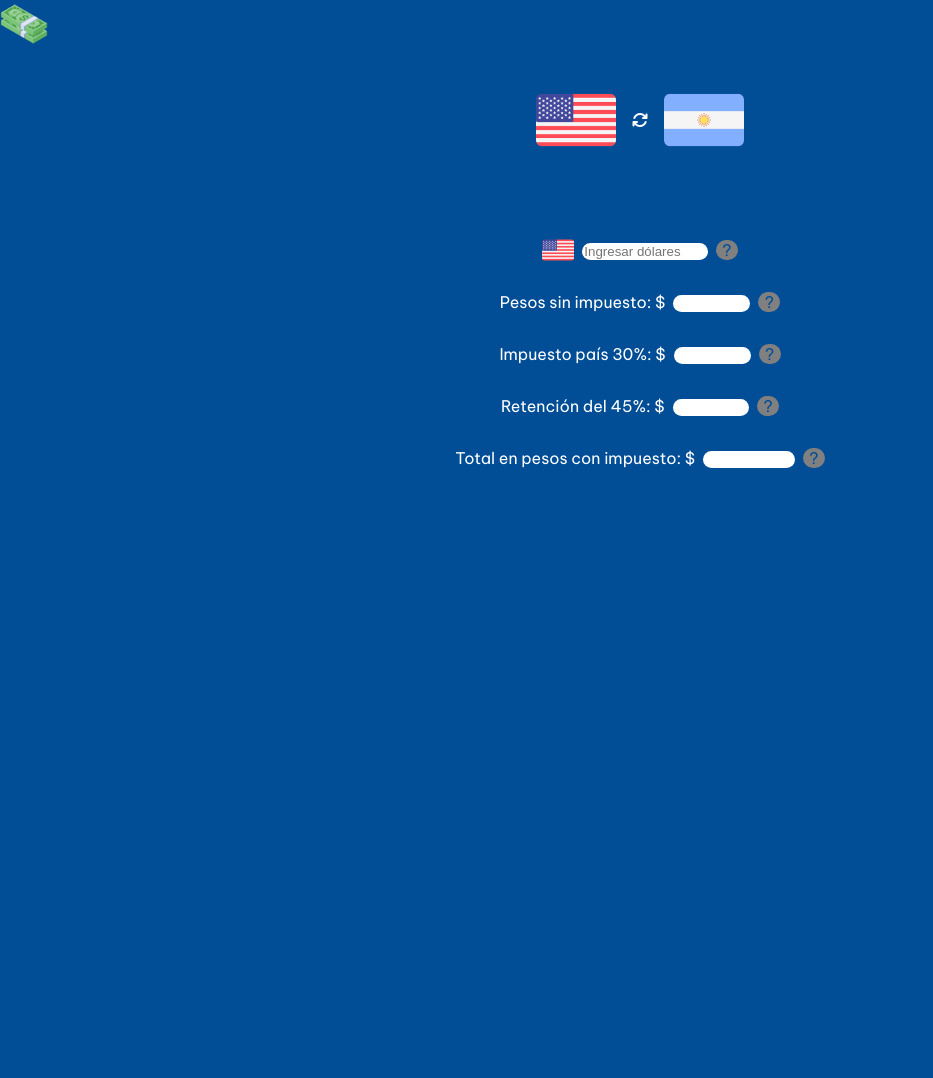
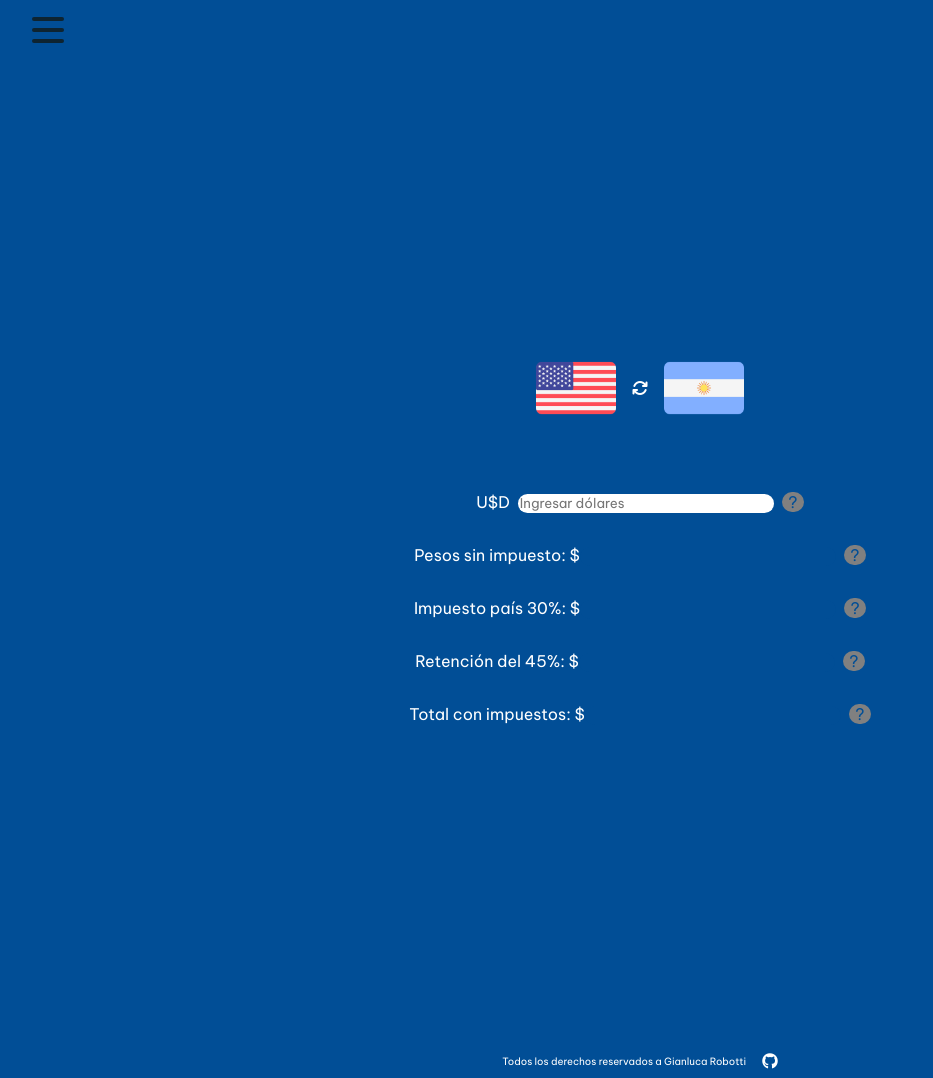
Before and after one commit to gianlucarobotti200/CalculaDolarTarjeta, a PHP site: page / in a window 1280 px wide. Shown: the whole page, without its empty margins (0-933 px from the left). Before the commit the page ends 468 px from the top, so only its background shows below. Run offline with PHP 8.4, Linux system fonts and the light colour scheme; some libraries are stand-ins or nearby versions.

Commit message:
add hamburguer menu

```diff
--- a/index.html
+++ b/index.html
@@ -13,11 +13,26 @@
 </head>
 <body>
     <header>
-        <img src="img/money.png" alt="">
+        <nav>
+            <div class="navbar">
+              <div class="container nav-container">
+                  <input class="checkbox" type="checkbox" name="" id="" />
+                  <div class="hamburger-lines">
+                    <span class="line line1"></span>
+                    <span class="line line2"></span>
+                    <span class="line line3"></span>
+                  </div>
+                <div class="menu-items">
+                  <li><a href="index.html">Home</a></li>
+                  <li><a href="#">Impuestos</a></li>
+                  <li><a href="#">Más Info</a></li>
+                  <li><a href="#">Contacto</a></li>
+                </div>
+              </div>
+            </div>
+          </nav>
     </header>
     <main>
-        <script src="index.js">
-        </script>
         <section class="flags">
             <img src="img/estados-unidos.png" alt="">
             <i class="fa-solid fa-arrows-rotate"></i>
@@ -25,7 +40,7 @@
         </section>
         <section class="data">
             <form name="dolartospend">
-                <label for="money"><img class="flag-form" src="img/estados-unidos.png" alt=""><input class="in-dollar" type="text" id="money" name="money" placeholder="Ingresar dólares" onchange="getDolars()"></label>
+                <label for="money">U$D<input class="in-dollar" type="text" id="money" name="money" placeholder="Ingresar dólares" onchange="getDolars()"></label>
 
                 <label for="pesosinimp">Pesos sin impuesto: $<input class="out" type="text" name="pesosinimp" id="pesosinimp"></label>
 
@@ -33,13 +48,16 @@
 
                 <label for="ret">Retención del 45%: $<input class="out" type="text" name="ret" id="ret"></label>
 
-                <label for="total">Total en pesos con impuesto: $<input class="out" type="text" name="total" id="total"></label>
+                <label for="total">Total con impuestos: $<input class="out" type="text" name="total" id="total"></label>
             </form>
         </section>
 
     </main>
     <footer>
-
+        <p>Todos los derechos reservados a Gianluca Robotti</p>
+        <a href="https://github.com/gianlucarobotti200" target="_blank"><i class="fa-brands fa-github"></i></a>
     </footer>
+    <script src="index.js">
+    </script>
 </body>
 </html>
--- a/scss/styles.css
+++ b/scss/styles.css
@@ -9,12 +9,146 @@ body {
   font-family: "Be Vietnam Pro", sans-serif;
 }
 
+.container {
+  max-width: 1050px;
+  width: 90%;
+  margin: auto;
+}
+
+.navbar {
+  width: 200%;
+}
+
+.nav-container {
+  display: flex;
+  justify-content: space-between;
+  align-items: center;
+  height: 62px;
+}
+
+.navbar .menu-items {
+  display: flex;
+}
+
+.navbar .nav-container li {
+  list-style: none;
+}
+
+.navbar .nav-container a {
+  text-decoration: none;
+  color: #0e2431;
+  font-weight: 500;
+  font-size: 1.2rem;
+  padding: 0.7rem;
+}
+
+.navbar .nav-container a:hover{
+    font-weight: bolder;
+}
+
+.nav-container {
+  display: block;
+  position: relative;
+  height: 60px;
+}
+
+.nav-container .checkbox {
+  position: absolute;
+  display: block;
+  height: 32px;
+  width: 32px;
+  top: 20px;
+  left: 20px;
+  z-index: 5;
+  opacity: 0;
+  cursor: pointer;
+}
+
+.nav-container .hamburger-lines {
+  display: block;
+  height: 26px;
+  width: 32px;
+  position: absolute;
+  top: 17px;
+  left: 20px;
+  z-index: 2;
+  display: flex;
+  flex-direction: column;
+  justify-content: space-between;
+}
+
+.nav-container .hamburger-lines .line {
+  display: block;
+  height: 4px;
+  width: 100%;
+  border-radius: 10px;
+  background: #0e2431;
+}
+
+.nav-container .hamburger-lines .line1 {
+  transform-origin: 0% 0%;
+  transition: transform 0.4s ease-in-out;
+}
+
+.nav-container .hamburger-lines .line2 {
+  transition: transform 0.2s ease-in-out;
+}
+
+.nav-container .hamburger-lines .line3 {
+  transform-origin: 0% 100%;
+  transition: transform 0.4s ease-in-out;
+}
+
+.navbar .menu-items {
+  padding-top: 120px;
+  background-color: #FAFAFA;
+  height: 100vh;
+  width: 100%;
+  transform: translate(-150%);
+  display: flex;
+  flex-direction: column;
+  margin-left: -40px;
+  padding-left: 40px;
+  transition: transform 0.5s ease-in-out;
+  text-align: center;
+}
+
+.navbar .menu-items li {
+  margin-bottom: 1.2rem;
+  font-size: 1.5rem;
+  font-weight: 500;
+}
+
+.nav-container input[type="checkbox"]:checked ~ .menu-items {
+  transform: translateX(0);
+}
+
+.nav-container input[type="checkbox"]:checked ~ .hamburger-lines .line1 {
+  transform: rotate(45deg);
+}
+
+.nav-container input[type="checkbox"]:checked ~ .hamburger-lines .line2 {
+  transform: scaleY(0);
+}
+
+.nav-container input[type="checkbox"]:checked ~ .hamburger-lines .line3 {
+  transform: rotate(-45deg);
+}
+
+.nav-container input[type="checkbox"]:checked ~ .logo{
+  display: none;
+}
+
 header {
   display: flex;
   justify-content: space-between;
 }
 header img {
   width: 3rem;
+}
+
+main{
+  padding: 20% 0;
 }
 
 main section.flags {
@@ -61,11 +195,37 @@ main section.data form label::after {
   -o-border-radius: 50px;
 }
 main section.data form label input {
-  margin-left: 0.5rem;
-  width: 20%;
+  width: 20vw;
   border-radius: 50px;
   border-style: none;
+  background-color: #014e96;
+  color: white;
+  font-family: "Be Vietnam Pro", sans-serif;;
 }
 main section.data form label input.in-dollar {
-  width: 50%;
-}/*# sourceMappingURL=styles.css.map */
+  margin-left: 0.5rem;
+  width: 20vw;
+  border-radius: 50px;
+  border-style: none;
+  background-color: white;
+  color: black;
+}
+/*# sourceMappingURL=styles.css.map */
+
+footer {
+  display: flex;
+  justify-content: center;
+}
+
+footer p {
+  font-size: 10px;
+}
+
+footer a{
+  color: white;
+}
+
+footer i{
+  padding-top: 0.5rem;
+  margin-left: 1rem;
+}
```
